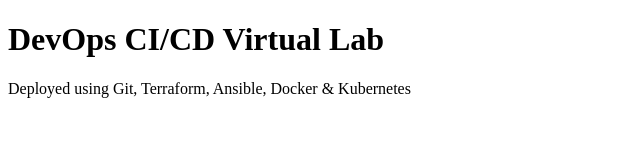
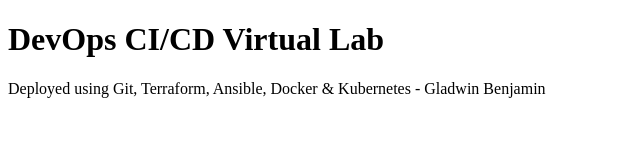
Before and after one commit to ayerna/devops-virtual-lab, a plain HTML site: page app/index.html in a window 1280 px wide. Shown: the whole page, without its empty margins (0-640 px from the left). Drawn offline with Linux system fonts and the light colour scheme.

Commit message:
Update deployment description in index.html

```diff
--- a/app/index.html
+++ b/app/index.html
@@ -2,6 +2,6 @@
 <html>
 <body>
 <h1>DevOps CI/CD Virtual Lab</h1>
-<p>Deployed using Git, Terraform, Ansible, Docker & Kubernetes</p>
+<p>Deployed using Git, Terraform, Ansible, Docker & Kubernetes - Gladwin Benjamin</p>
 </body>
 </html>
```
